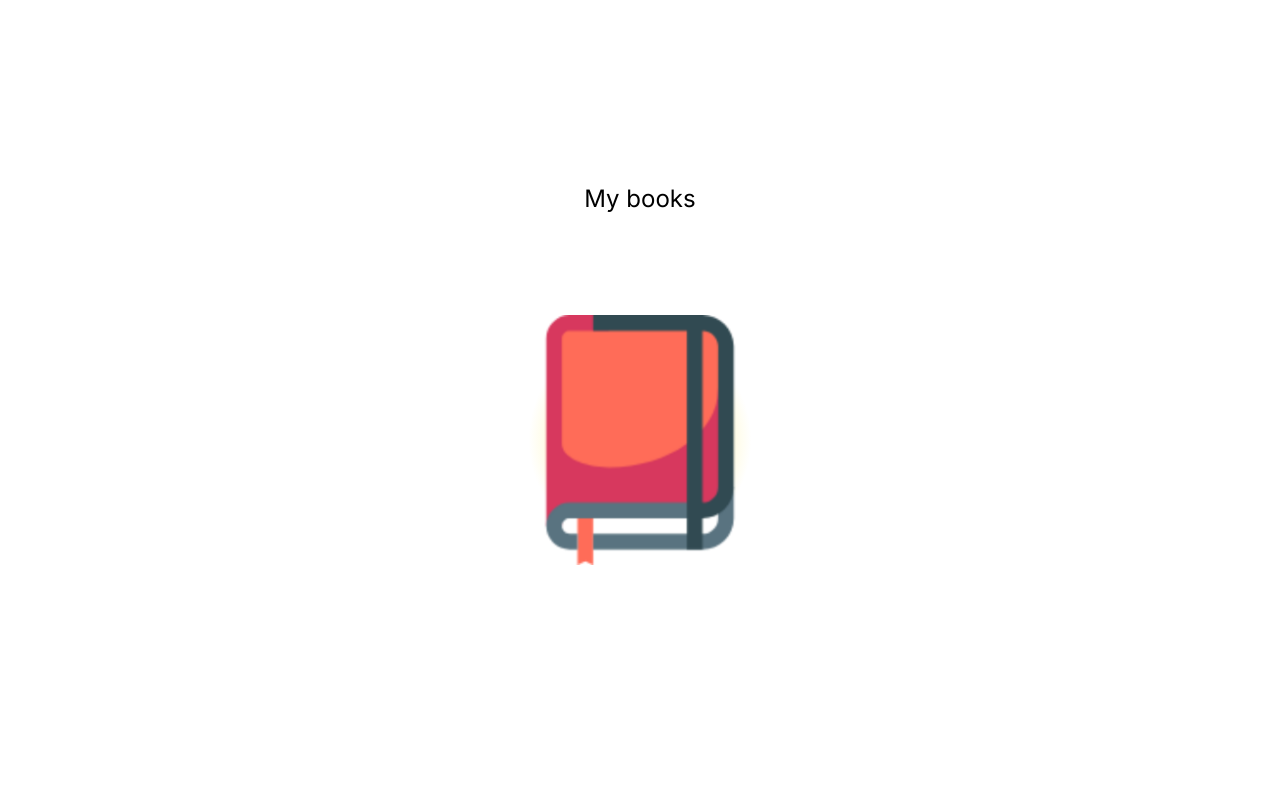
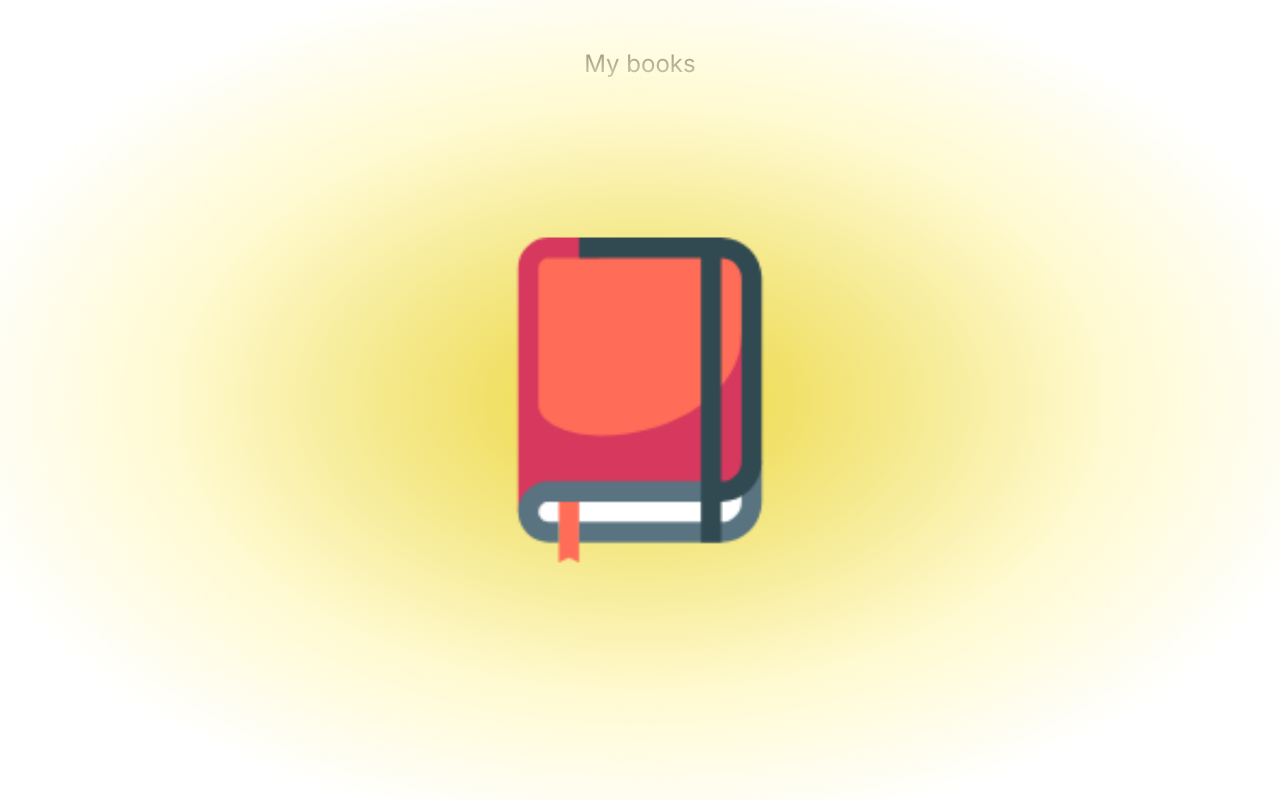
Before and after one commit to hwride/my-books, a Next.js app: page / in a window 1280 px wide. Built offline with nearby package versions, Linux system fonts and the light colour scheme.

Commit message:
Make logo hover take up full screen.

```diff
--- a/components/HomepageLogo.tsx
+++ b/components/HomepageLogo.tsx
@@ -12,7 +12,7 @@ const getLogoGradient = (
   hsla(53, 82%, 58%, 1) ${stop1}%,
   hsla(53, 84%, 74%, 1) ${stop2}%,
   hsla(53, 100%, 91%, 1) ${stop3}%,
-  hsla(0, 0%, 100%, 1)  ${stop4}%
+  transparent  ${stop4}%
 )`
 const initialLogoAnimation = {
   backgroundImage: getLogoGradient(0, 15, 25, 35),
@@ -26,7 +26,7 @@ const MotionLink = motion(Link)
 export function HomepageLogo() {
   return (
     <MotionLink
-      className="p-[100px]"
+      className="fixed inset-0 m-auto flex items-center justify-center"
       href="/readingList"
       initial={initialLogoAnimation}
       whileHover={hoverLogoAnimation}
--- a/pages/index.tsx
+++ b/pages/index.tsx
@@ -7,7 +7,7 @@ const inter = Inter({ subsets: ['latin'] })
 export default function Home() {
   return (
     <main
-      className={`${inter.className} flex h-[100dvh] flex-col items-center justify-center overflow-hidden`}
+      className={`${inter.className} flex h-[100dvh] flex-col items-center`}
     >
       <Head>
         <title>My books</title>
```
